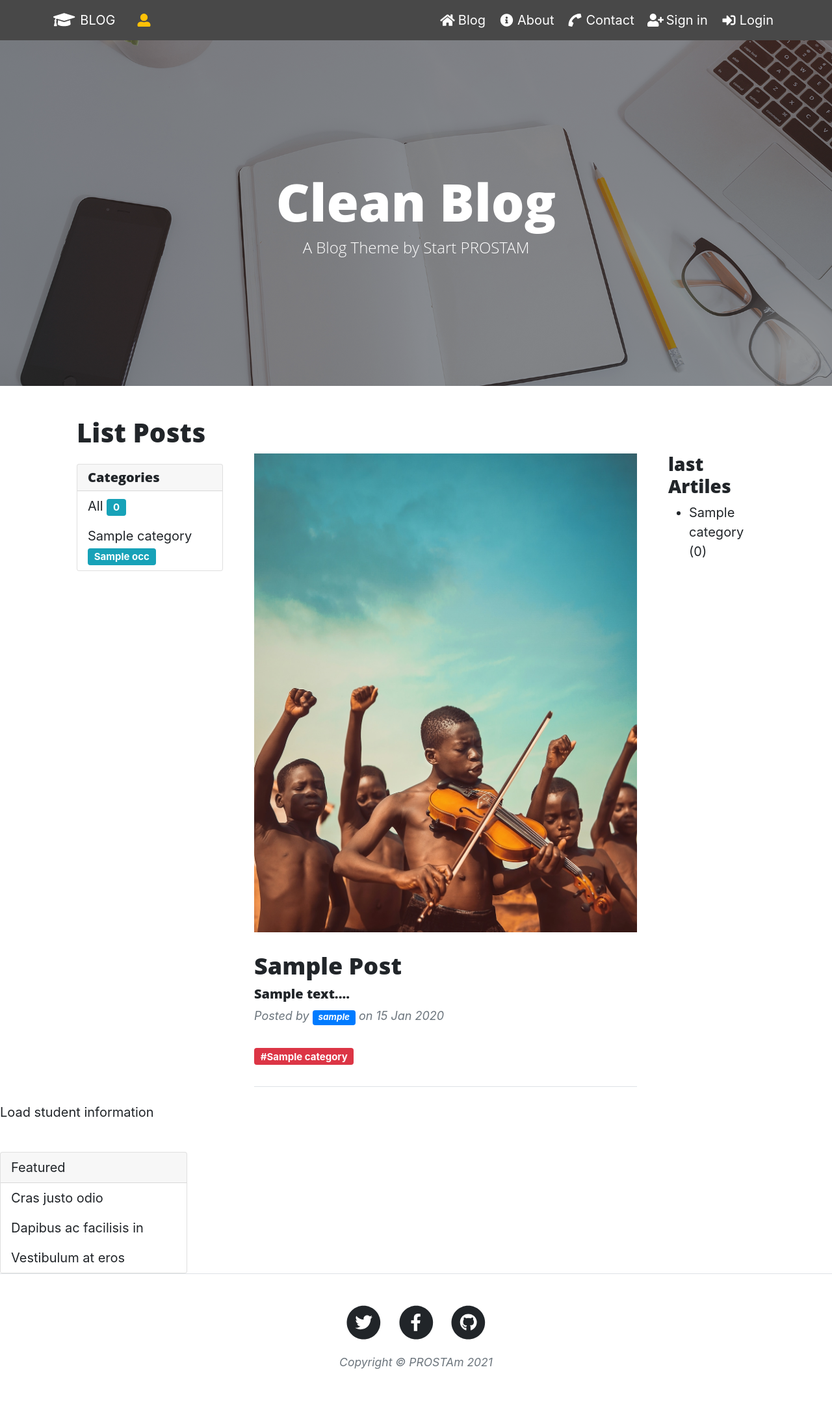
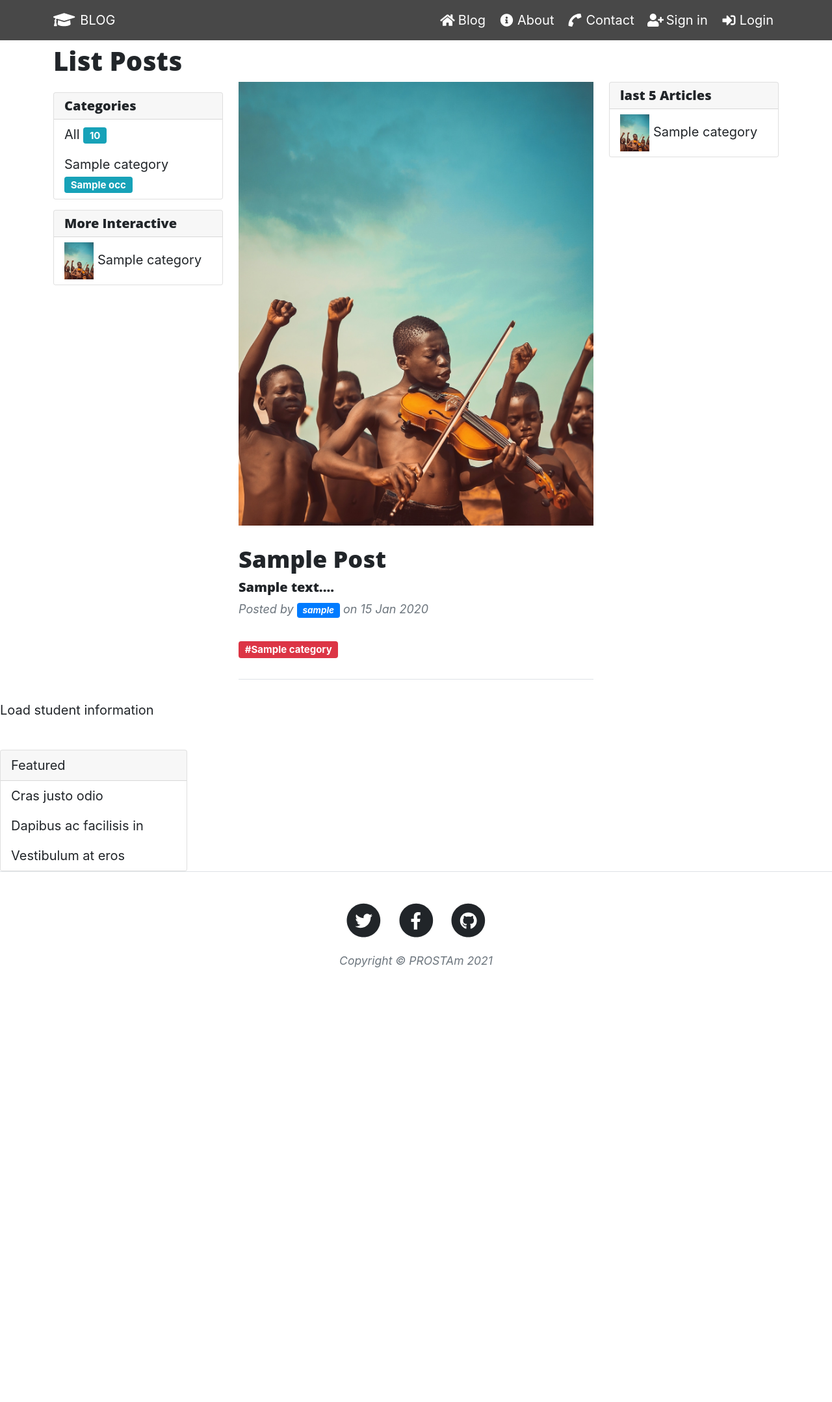
Before and after one commit to Ya27cine/Blog_full, a Symfony app: template templates/blog/index.html.twig in a window 1280 px wide. Shown: the whole page at 65% size. After the commit the page ends 1489 px from the top, so only its background shows below. Run offline with Twig, Linux system fonts and the light colour scheme; the template is opened without the code that fills it: most values are stand-ins (such as "Sample title", 1, 10 or a date in 2020); some libraries are stand-ins or nearby versions.

Commit message:
fixed frontend :: index blog

```diff
--- a/templates/blog/index.html.twig
+++ b/templates/blog/index.html.twig
@@ -1,7 +1,7 @@
 {% extends "base.html.twig" %}
 
 {% block header %}
-     <!-- Page Header-->
+     <!-- Page Header
         <header class="masthead" style="background-image: url('assets/img/home-bg.jpg')">
             <div class="container position-relative px-4 px-lg-5">
                 <div class="row gx-4 gx-lg-5 justify-content-center">
@@ -13,15 +13,15 @@
                     </div>
                 </div>
             </div>
-        </header>
+        </header>-->
 {% endblock %}
 
 
 {% block body %}
 
           <!-- Main Content-->
-        <div class="container px-4 px-lg-5">
-            <div class="row gx-4 gx-lg-5">
+        <div class="container  my-2">
+            <div class="row">
 
 
             {% if posts  %}
@@ -36,7 +36,7 @@
                                             <a href="{{ path('blog-index') }}">
                                              {{ 'All' }}
                                              <span class="badge badge-info">
-                                                 0
+                                                 {{ posts_sum }}
                                              </span>
                                             </a>
                                         </li>
@@ -54,8 +54,24 @@
                                     {% endfor %}
                                     </ul>
                             </div>
+
+                            <div class="card my-3">
+                                <h5 class="card-header"> More Interactive</h5>
+                                    <ul class="list-group list-group-flush">
+                                    {% for K, category in categories %}
+                                            <li class="list-group-item">
+                                                {% set linkimg = 'assets/img/posts/p' ~ (K%11+1) ~ '.jpg'%}
+                                                <img src="{{ asset(linkimg) }}" class="img-fluid" alt="" width="20%">
+                                                <a href="?category={{ category.name  }}">
+                                                 {{ category.name }}
+
+                                                </a>
+                                            </li>
+                                    {% endfor %}
+                                    </ul>
+                             </div>
                         </div>
-                        <div class="col-md-7 col-lg-6 col-xl-7">
+                        <div class="col-md-6">
                                 {% for post in posts  %}
                                     <!-- Post preview-->
 
@@ -95,16 +111,24 @@
                             </nav>
                         </div>
 
-                        <div class="col-md-2">
-                            <h3>last Artiles</h3>
-                            <ul>
-                            {% for category in categories %}
+                        <div class="col-md-3">
 
-                                    <li>
-                                        <a href=""> {{ category.name }}  (0)</a>
-                                    </li>
-                            {% endfor %}
-                            </ul>
+                            <div class="card">
+                                <h5 class="card-header"> last 5 Articles</h5>
+                                    <ul class="list-group list-group-flush">
+                                    {% for K, category in categories %}
+                                            <li class="list-group-item">
+                                                {% set linkimg = 'assets/img/posts/p' ~ (K%11+1) ~ '.jpg'%}
+                                                <img src="{{ asset(linkimg) }}" class="img-fluid" alt="" width="20%">
+                                                <a href="?category={{ category.name  }}">
+                                                 {{ category.name }}
+
+                                                </a>
+                                            </li>
+                                    {% endfor %}
+                                    </ul>
+                             </div>
+
                         </div>
             {% else %}
                  <h3> there are no articles !!</h3>
--- a/templates/blog/my-list.html.twig
+++ b/templates/blog/my-list.html.twig
@@ -1,7 +1,7 @@
 {% extends "base.html.twig" %}
 
 {% block header %}
-     <!-- Page Header-->
+     <!-- Page Header
         <header class="masthead" style="background-image: url('assets/img/post/p11.jpg')">
             <div class="container position-relative px-4 px-lg-5">
                 <div class="row gx-4 gx-lg-5 justify-content-center">
@@ -13,7 +13,7 @@
                     </div>
                 </div>
             </div>
-        </header>
+        </header>-->
 {% endblock %}
 
 
--- a/templates/menu/menu.html.twig
+++ b/templates/menu/menu.html.twig
@@ -3,8 +3,9 @@
 	<nav id="headnev" class="navbar navbar-expand-lg navbar-default navbar-fixed-top">
 		<div class="container">
 			<a class="navbar-brand text-white" href="#"><i class="fa fa-graduation-cap fa-lg mr-2"></i>BLOG</a>
-
-            <span class="nav-link text-warning" ><i class="fas fa-user-alt fa-fw mr-1"></i>{{ app.user.username }}</span>
+             {% if app.user %}
+                <span class="nav-link text-warning" ><i class="fas fa-user-alt fa-fw mr-1"></i>{{ app.user.username }}</span>
+            {% endif %}
 
 			<button class="navbar-toggler" type="button" data-toggle="collapse" data-target="#nvbCollapse" aria-controls="nvbCollapse">
 				<span class="navbar-toggler-icon"></span>
```
Also changed, not shown: src/Controller/BlogController.php (+23 -6 lines).
